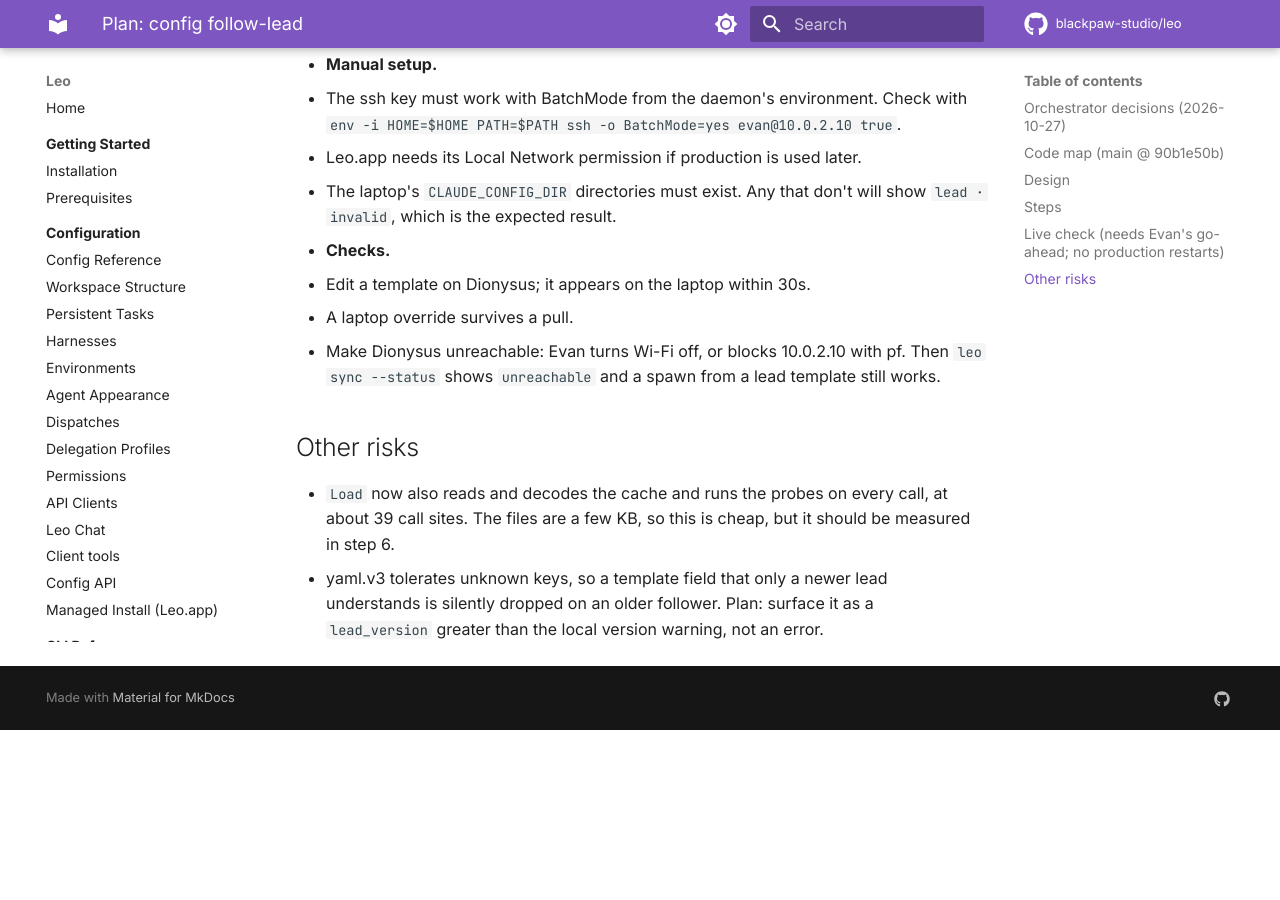
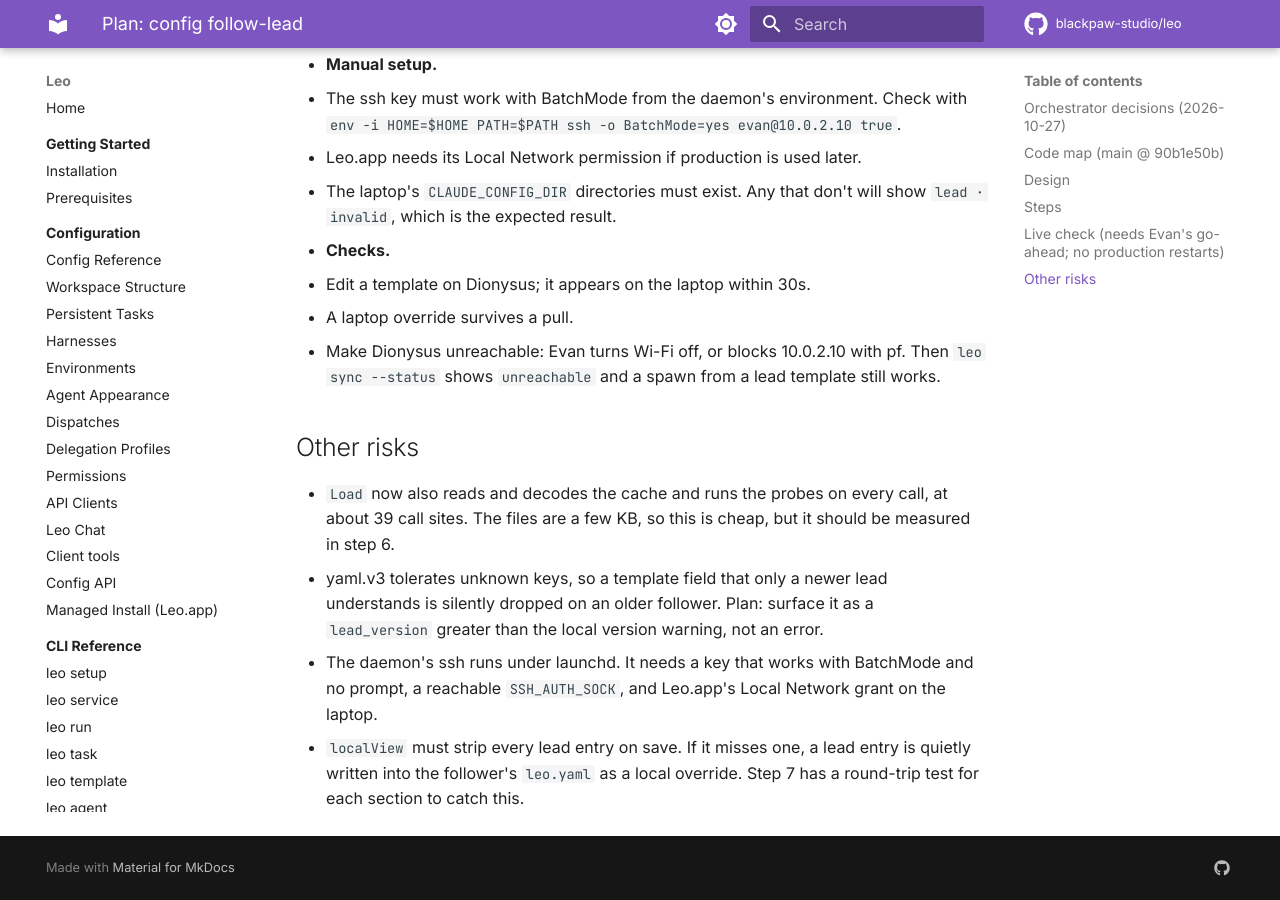
Before and after one commit to blackpaw-studio/leo, an MkDocs documentation site: the page built from docs/plans/2026-10-27-config-follow-lead.md, in a window 1280 px wide and 900 px high, scrolled down 11576 px. Built offline with MkDocs 1.6.1 and Material for MkDocs 9.7.7, drawn with Linux system fonts in a browser that asks for light colours; comment, search, counter and statistics services are not loaded; before the commit the page ends 12306 px from its top, so only the background shows below that.

Commit message:
docs: note follow-lead plan risks
Claude-Session: https://claude.ai/code/session_01NHCXhWGgNfdJExirV6WCtT

```diff
--- a/docs/plans/2026-10-27-config-follow-lead.md
+++ b/docs/plans/2026-10-27-config-follow-lead.md
@@ -290,3 +290,5 @@ Each step is test-first: write the named failing test, watch it fail, implement,
 ## Other risks
 - `Load` now also reads and decodes the cache and runs the probes on every call, at about 39 call sites. The files are a few KB, so this is cheap, but it should be measured in step 6.
 - yaml.v3 tolerates unknown keys, so a template field that only a newer lead understands is silently dropped on an older follower. Plan: surface it as a `lead_version` greater than the local version warning, not an error.
+- The daemon's ssh runs under launchd. It needs a key that works with BatchMode and no prompt, a reachable `SSH_AUTH_SOCK`, and Leo.app's Local Network grant on the laptop.
+- `localView` must strip every lead entry on save. If it misses one, a lead entry is quietly written into the follower's `leo.yaml` as a local override. Step 7 has a round-trip test for each section to catch this.
```
